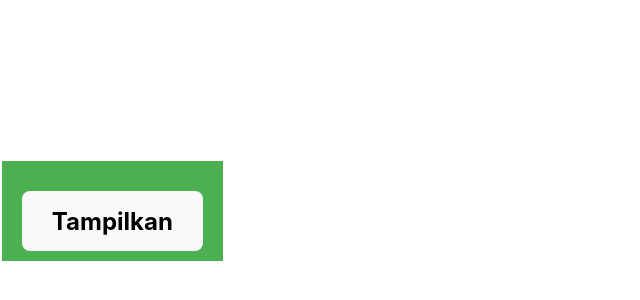
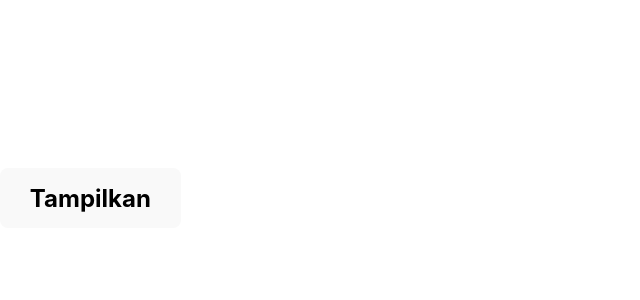
Before and after one commit to Nando131/NandoKacaw, a React (Vite) app in the folder Hernando-Assignment-18/: page / in a window 1280 px wide. Shown: the part 212-512 px from the top of the page, without its empty margins (0-640 px from the left). Built offline with nearby package versions, Linux system fonts and the light colour scheme.

Commit message:
Added ToggleName component

```diff
--- a/Hernando-Assignment-18/src/App.css
+++ b/Hernando-Assignment-18/src/App.css
@@ -1,4 +1,7 @@
 .toggle-button {
+  .button {
+    display: block;
+    margin: 0 auto;
     padding: 10px 20px;
     background-color: #4CAF50;
     border: none;
@@ -7,11 +10,9 @@
     text-decoration: none;
     display: inline-block;
     font-size: 16px;
-  justify-content: center;
     margin: 4px 2px;
     cursor: pointer;
-  text-align: center;
-  margin-top: 50px;
+  }
 }
 
 .name {
```
Lines whose indentation alone changed are shown as unchanged.
